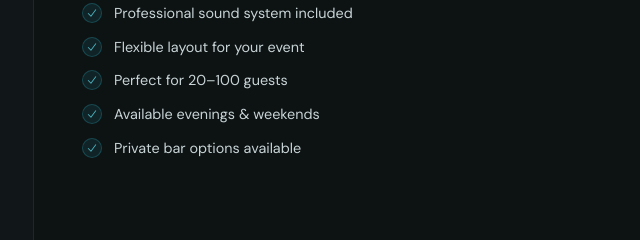
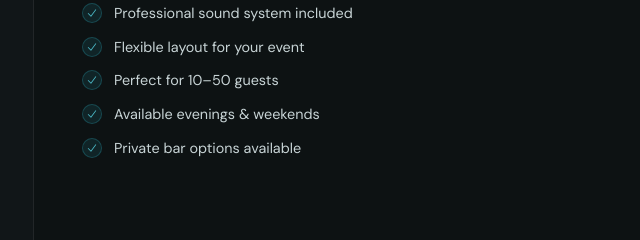
Before and after one commit to stevenraymann/peoplesroom, a plain HTML site: page venue.html in a window 1280 px wide. Shown: the part 759-999 px from the top of the page, 582-1222 px from the left. Drawn offline with nearby package versions, Linux system fonts and the light colour scheme; a web font is replaced by a local one.

Commit message:
update venue capacity

```diff
--- a/venue.html
+++ b/venue.html
@@ -71,7 +71,7 @@
         <li>Intimate downtown Mobile location</li>
         <li>Professional sound system included</li>
         <li>Flexible layout for your event</li>
-        <li>Perfect for 20–100 guests</li>
+        <li>Perfect for 10–50 guests</li>
         <li>Available evenings &amp; weekends</li>
         <li>Private bar options available</li>
       </ul>
```
